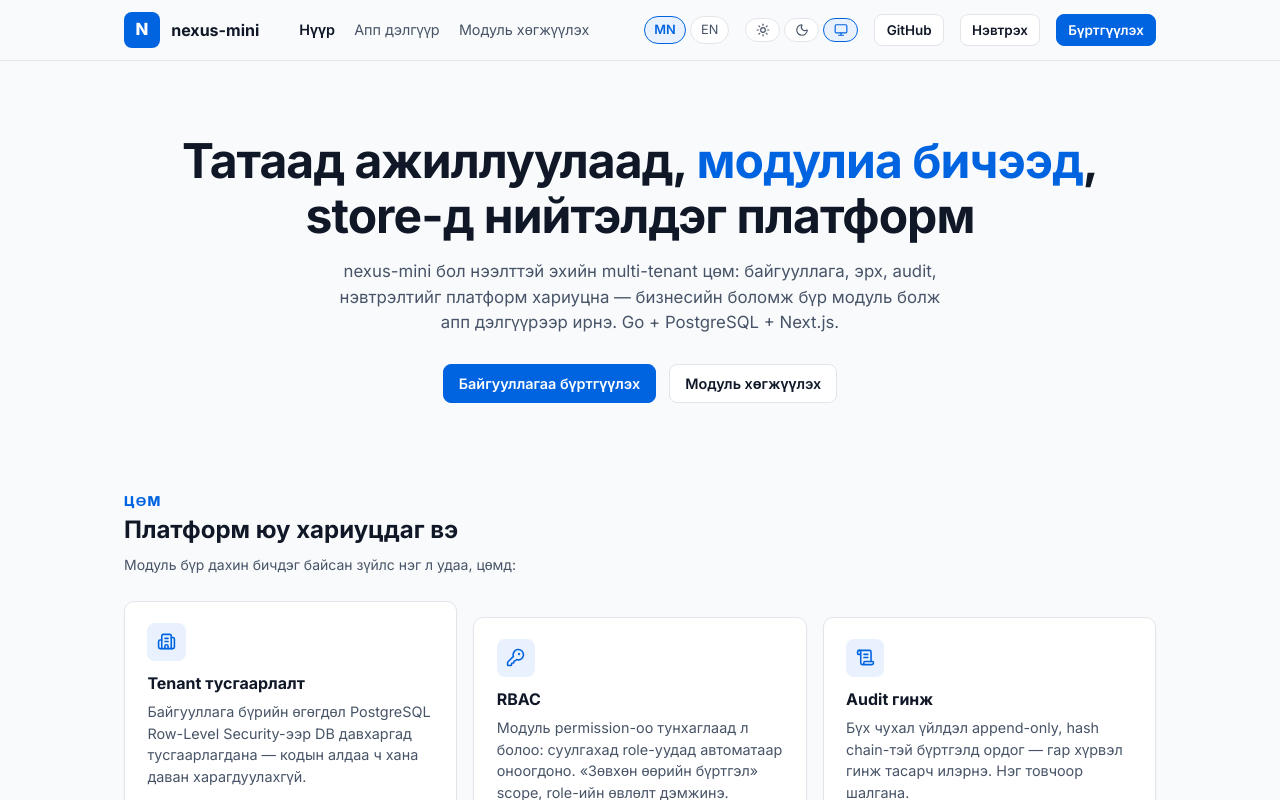
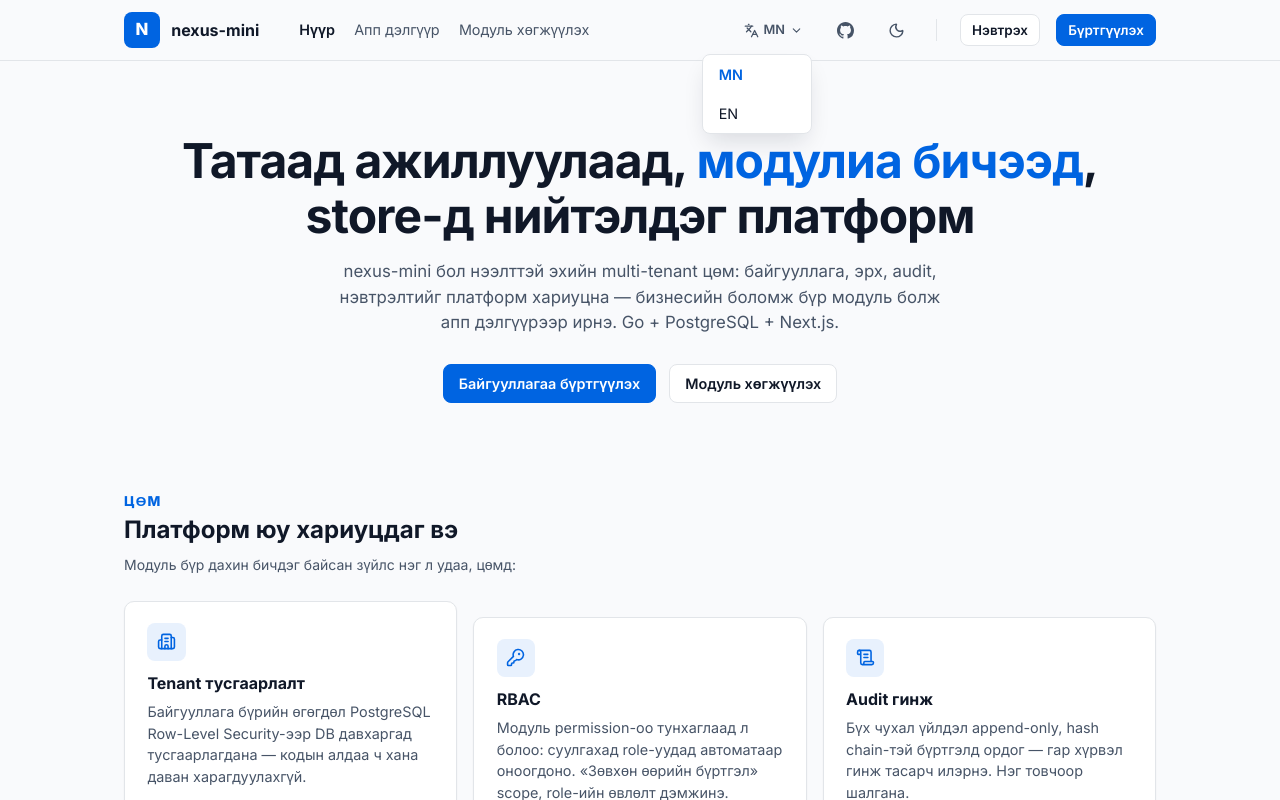
Before and after one commit to gerege-systems/nexus-mini, a Next.js app in the folder frontend/: page / in a window 1280 px wide. Both pictures are taken after a click on the button "MN". Shown: the top 800 px of the page. Built offline with nearby package versions, Linux system fonts and the light colour scheme.

Commit message:
landing header: хэл (dropdown) · GitHub · загвар (icon toggle) — баруун талд icon хэлбэрээр

```diff
--- a/frontend/app/globals.css
+++ b/frontend/app/globals.css
@@ -407,3 +407,17 @@
   outline-offset: 2px;
 }
 .field input:focus, .field select:focus { outline: none; } /* өөрийн ring-тэй */
+
+/* ─── Landing header-ийн icon товчнууд ─── */
+.mkt-iconbtn {
+  width: 2.2rem; height: 2.2rem; display: flex; align-items: center;
+  justify-content: center; border-radius: 8px; border: none;
+  background: none; color: var(--text-2);
+}
+.mkt-iconbtn:hover { background: var(--accent-soft); color: var(--text); }
+.mkt-menu {
+  position: absolute; right: 0; top: calc(100% + 0.4rem); min-width: 110px;
+  background: var(--surface); border: 1px solid var(--border);
+  border-radius: var(--radius-s); box-shadow: var(--shadow-lg);
+  overflow: hidden; z-index: 60;
+}
--- a/frontend/components/mkt.tsx
+++ b/frontend/components/mkt.tsx
@@ -1,17 +1,80 @@
 "use client";
 
 // Landing-ийн хуудсуудын (нүүр / апп дэлгүүр / хөгжүүлэгч) нийтлэг chrome.
+// Баруун тал: хэл (dropdown) · GitHub · загвар (нэг icon toggle) — товч
+// icon хэлбэрээр (shadcn-маягийн жишгээр).
 
+import { useEffect, useRef, useState } from "react";
 import Link from "next/link";
 import { usePathname } from "next/navigation";
+import { ChevronDown, Languages, Moon, Sun } from "lucide-react";
 import { locales, setLocale, useT } from "@/lib/i18n";
 import { useThemeMode } from "@/lib/theme";
-import { Monitor, Moon, Sun } from "lucide-react";
+
+function GitHubIcon({ size = 17 }: { size?: number }) {
+  return (
+    <svg width={size} height={size} viewBox="0 0 16 16" fill="currentColor" aria-hidden>
+      <path d="M8 0C3.58 0 0 3.58 0 8c0 3.54 2.29 6.53 5.47 7.59.4.07.55-.17.55-.38 0-.19-.01-.82-.01-1.49-2.01.37-2.53-.49-2.69-.94-.09-.23-.48-.94-.82-1.13-.28-.15-.68-.52-.01-.53.63-.01 1.08.58 1.23.82.72 1.21 1.87.87 2.33.66.07-.52.28-.87.51-1.07-1.78-.2-3.64-.89-3.64-3.95 0-.87.31-1.59.82-2.15-.08-.2-.36-1.02.08-2.12 0 0 .67-.21 2.2.82.64-.18 1.32-.27 2-.27s1.36.09 2 .27c1.53-1.04 2.2-.82 2.2-.82.44 1.1.16 1.92.08 2.12.51.56.82 1.27.82 2.15 0 3.07-1.87 3.75-3.65 3.95.29.25.54.73.54 1.48 0 1.07-.01 1.93-.01 2.2 0 .21.15.46.55.38A8.01 8.01 0 0 0 16 8c0-4.42-3.58-8-8-8Z" />
+    </svg>
+  );
+}
+
+function LangMenu() {
+  const { locale } = useT();
+  const [open, setOpen] = useState(false);
+  const ref = useRef<HTMLDivElement>(null);
+  useEffect(() => {
+    const onDoc = (e: MouseEvent) => {
+      if (ref.current && !ref.current.contains(e.target as Node)) setOpen(false);
+    };
+    document.addEventListener("mousedown", onDoc);
+    return () => document.removeEventListener("mousedown", onDoc);
+  }, []);
+  return (
+    <div ref={ref} style={{ position: "relative" }}>
+      <button className="mkt-iconbtn" style={{ width: "auto", padding: "0 0.55rem", gap: "0.3rem" }}
+        aria-label="Language" onClick={() => setOpen(!open)}>
+        <Languages size={15} />
+        <span style={{ fontSize: "0.8rem", fontWeight: 600 }}>{locale.toUpperCase()}</span>
+        <ChevronDown size={13} />
+      </button>
+      {open && (
+        <div className="mkt-menu">
+          {locales.map((l) => (
+            <button key={l.code} className={`um__item${l.code === locale ? " is-on" : ""}`}
+              onClick={() => setLocale(l.code)}>
+              {l.label}
+            </button>
+          ))}
+        </div>
+      )}
+    </div>
+  );
+}
+
+function ThemeToggle() {
+  const [theme, setTheme] = useThemeMode();
+  const toggle = () => {
+    const dark =
+      theme === "dark" ||
+      (theme === "system" && matchMedia("(prefers-color-scheme: dark)").matches);
+    setTheme(dark ? "light" : "dark");
+  };
+  const showSun =
+    theme === "dark" ||
+    (theme === "system" &&
+      typeof window !== "undefined" &&
+      matchMedia("(prefers-color-scheme: dark)").matches);
+  return (
+    <button className="mkt-iconbtn" aria-label="Theme" onClick={toggle}>
+      {showSun ? <Sun size={17} /> : <Moon size={17} />}
+    </button>
+  );
+}
 
 export function MktHeader() {
   const pathname = usePathname();
-  const { t, locale } = useT();
-  const [theme, setTheme] = useThemeMode();
+  const { t } = useT();
   const on = (p: string) =>
     (p === "/" ? pathname === "/" : pathname.startsWith(p))
       ? { color: "var(--text)", fontWeight: 600 as const }
@@ -29,23 +92,12 @@
         <Link href="/developers" style={on("/developers")}>{t("Модуль хөгжүүлэх")}</Link>
       </nav>
       <span className="spacer" />
-      <span className="um__pills">
-        {locales.map((l) => (
-          <button key={l.code} className={`um__pill${locale === l.code ? " is-on" : ""}`}
-            onClick={() => setLocale(l.code)}>{l.label}</button>
-        ))}
-      </span>
-      <span className="um__pills">
-        <button className={`um__pill${theme === "light" ? " is-on" : ""}`}
-          aria-label="Light" onClick={() => setTheme("light")}><Sun size={14} /></button>
-        <button className={`um__pill${theme === "dark" ? " is-on" : ""}`}
-          aria-label="Dark" onClick={() => setTheme("dark")}><Moon size={14} /></button>
-        <button className={`um__pill${theme === "system" ? " is-on" : ""}`}
-          aria-label="System" onClick={() => setTheme("system")}><Monitor size={14} /></button>
-      </span>
-      <a href="https://github.com/gerege-systems/nexus-mini" className="btn btn--ghost btn--sm">
-        GitHub
+      <LangMenu />
+      <a href="https://github.com/gerege-systems/nexus-mini" className="mkt-iconbtn" aria-label="GitHub">
+        <GitHubIcon />
       </a>
+      <ThemeToggle />
+      <span style={{ width: 1, height: "1.4rem", background: "var(--border)", margin: "0 0.4rem" }} />
       <Link href="/login" className="btn btn--ghost btn--sm">{t("Нэвтрэх")}</Link>
       <Link href="/signup" className="btn btn--sm">{t("Бүртгүүлэх")}</Link>
       </div>
```
